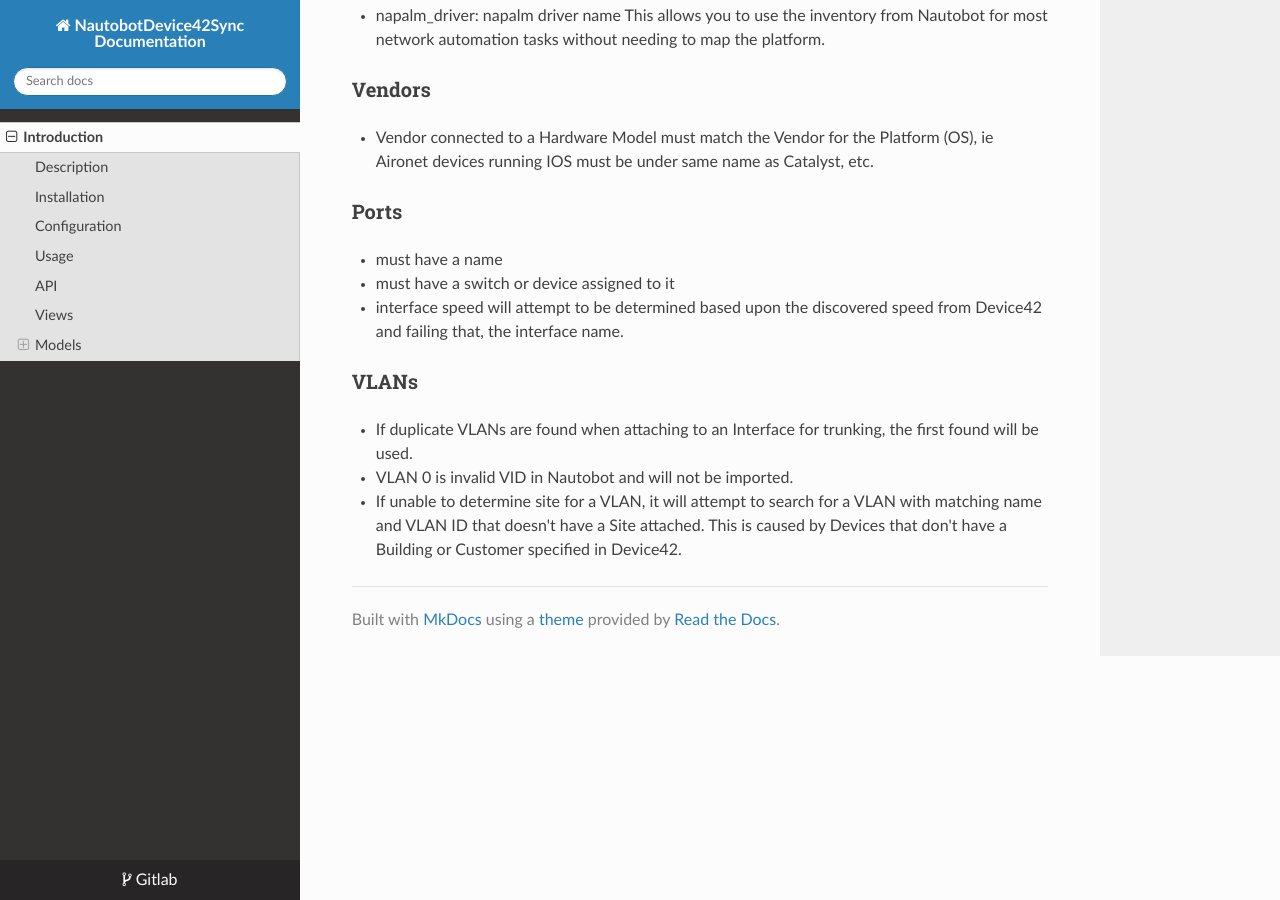
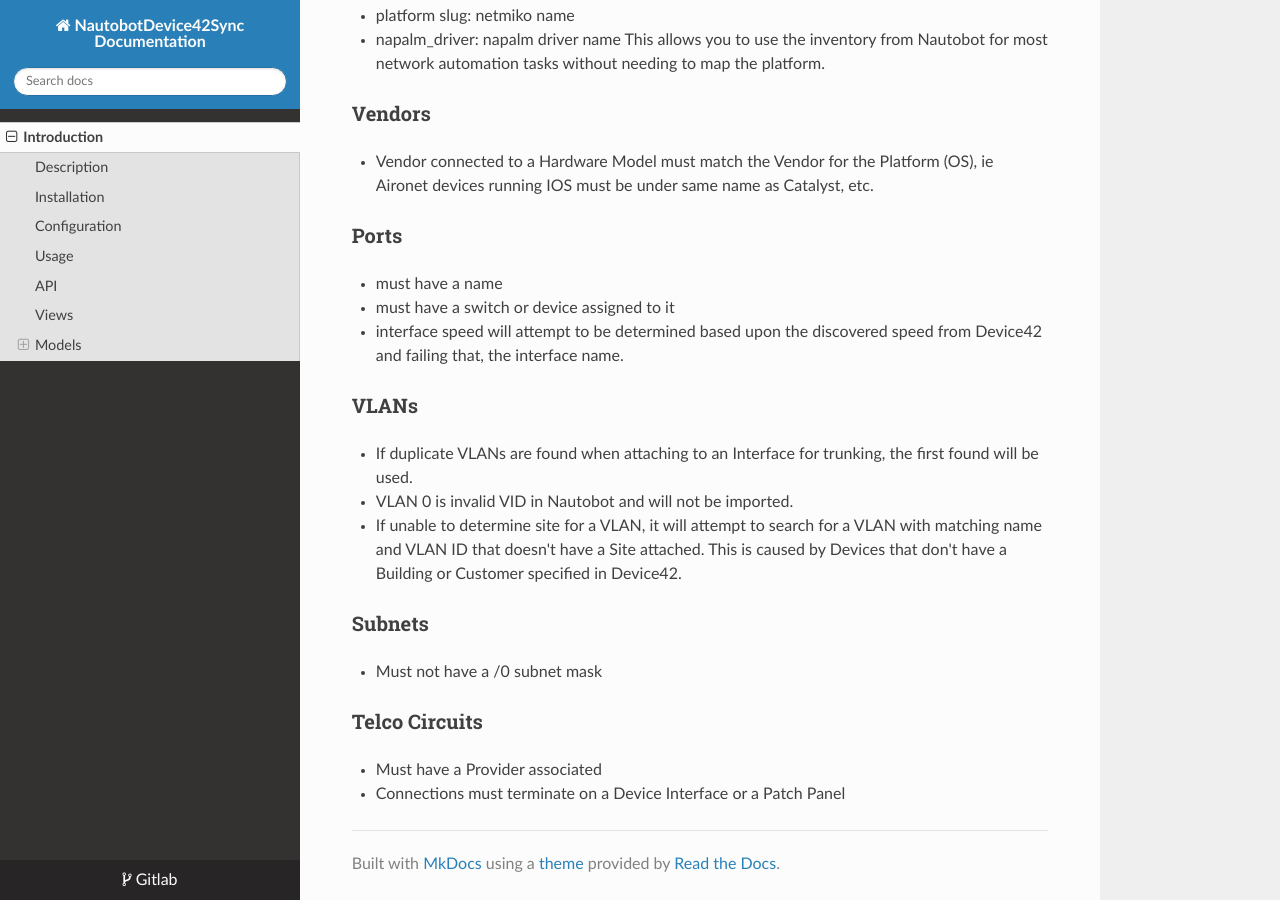
Before and after one commit to nautobot/nautobot-plugin-ssot-device42, an MkDocs documentation site: the page built from docs/index.md, in a window 1280 px wide and 900 px high, scrolled down 3542 px. Built offline with MkDocs 1.6.1, drawn with Linux system fonts in a browser that asks for light colours; nearby versions of some CDN libraries.

Commit message:
docs: :memo: Add documentation on requirements for Subnets and Telco Circuit imports

```diff
--- a/docs/index.md
+++ b/docs/index.md
@@ -73,6 +73,7 @@
 - IP Addresses
 - VLANs
 - Telco Circuits
+- Patch Panels
 
 Due to requirements for model creation in Nautobot, the following requirements on the data in Device42 must be followed for data to be imported into Nautobot:
 
@@ -121,3 +122,12 @@
 - If duplicate VLANs are found when attaching to an Interface for trunking, the first found will be used.
 - VLAN 0 is invalid VID in Nautobot and will not be imported.
 - If unable to determine site for a VLAN, it will attempt to search for a VLAN with matching name and VLAN ID that doesn't have a Site attached. This is caused by Devices that don't have a Building or Customer specified in Device42.
+
+### Subnets
+
+- Must not have a /0 subnet mask
+
+### Telco Circuits
+
+- Must have a Provider associated
+- Connections must terminate on a Device Interface or a Patch Panel
```
